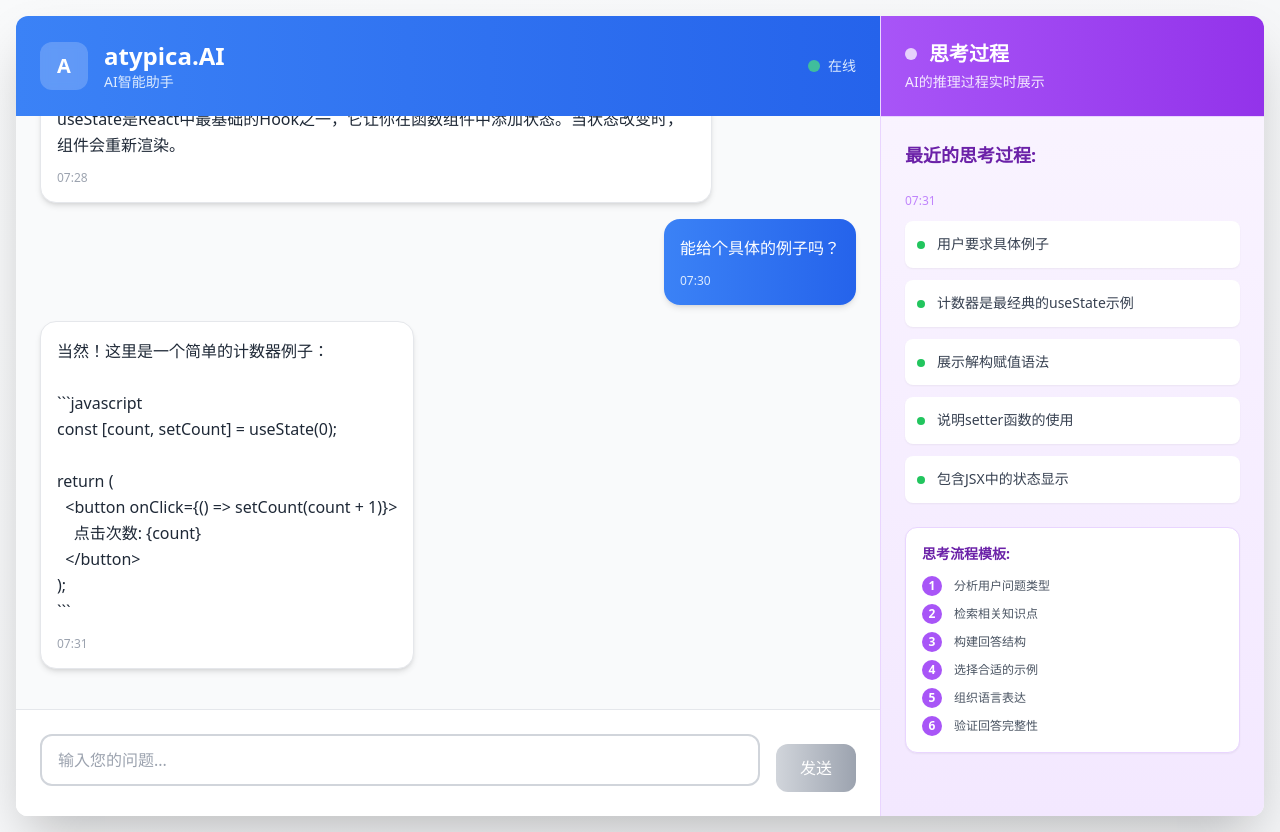
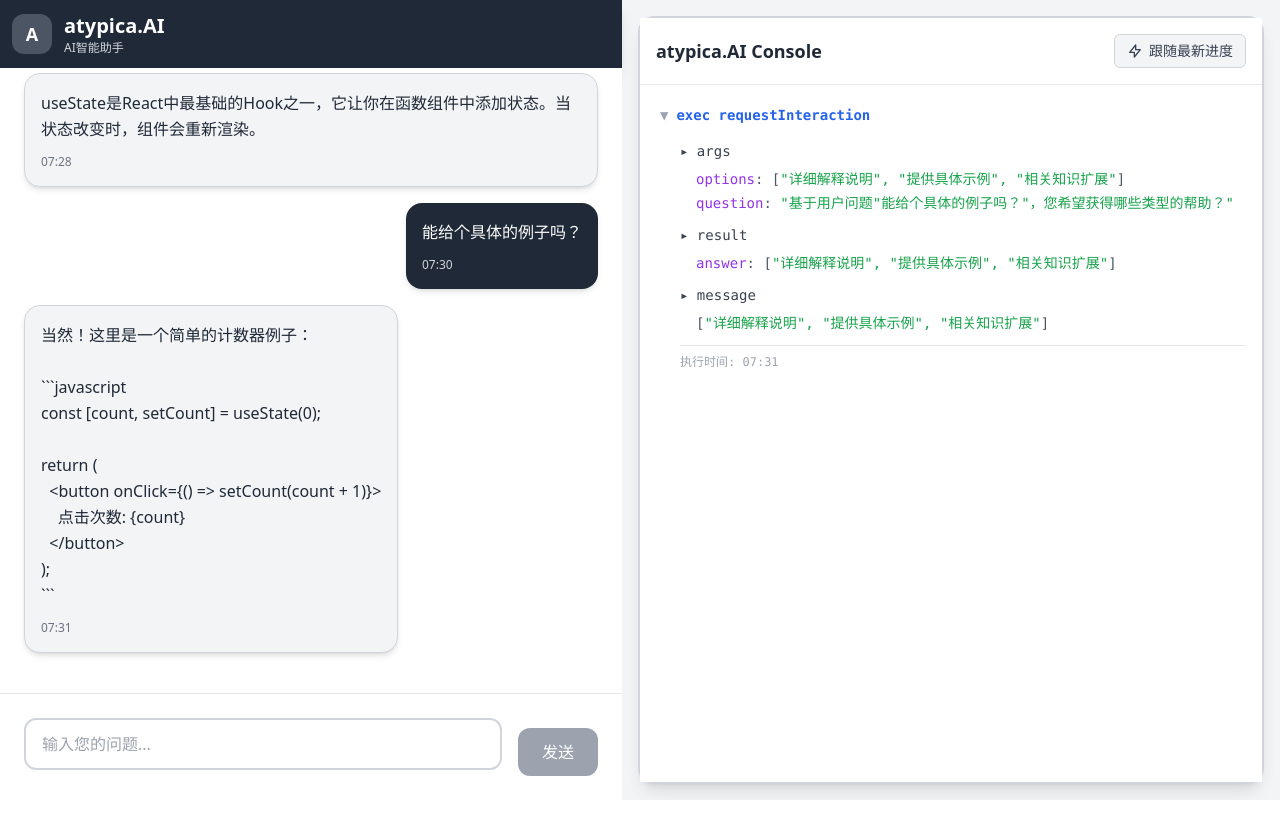
Before and after one commit to wyp512/0615-UIdemo, a React (Vite) app: page / in a window 1280 px wide. After the commit the page ends 800 px from the top, so only its background shows below. Built offline with nearby package versions, Linux system fonts and the light colour scheme.

Commit message:
更改了整体页面布局，变成55分。

```diff
--- a/src/App.tsx
+++ b/src/App.tsx
@@ -137,11 +137,9 @@
   };
 
   return (
-    <div className="min-h-screen bg-gradient-to-br from-gray-50 to-gray-100">
-      <div className="container mx-auto p-4">
-        <div className="bg-white rounded-xl shadow-2xl overflow-hidden">
+    <div className="min-h-screen bg-gray-100">
       <div className="h-screen flex">
-            {/* 左侧聊天区域 */}
+        {/* 左侧聊天区域 - 占一半宽度 */}
         <ChatArea
           messages={messages}
           isTyping={isTyping}
@@ -153,7 +151,7 @@
           messagesEndRef={messagesEndRef}
         />
 
-            {/* 右侧思考过程区域 */}
+        {/* 右侧思考过程区域 - 占一半宽度 */}
         <ThinkingArea
           currentThinking={currentThinking}
           messages={messages}
@@ -162,8 +160,6 @@
         />
       </div>
     </div>
-      </div>
-    </div>
   );
 };
 
--- a/src/components/ChatHeader.tsx
+++ b/src/components/ChatHeader.tsx
@@ -2,18 +2,14 @@
 
 const ChatHeader: React.FC = () => {
   return (
-    <div className="bg-gradient-to-r from-blue-500 to-blue-600 text-white p-6 shadow-lg">
+    <div className="bg-gray-800 text-white p-3 shadow-lg">
       <div className="flex items-center">
-        <div className="w-12 h-12 bg-white bg-opacity-20 backdrop-blur-sm rounded-xl flex items-center justify-center text-white font-bold text-xl mr-4">
+        <div className="w-10 h-10 bg-gray-600 rounded-xl flex items-center justify-center text-white font-bold text-lg mr-3">
           A
         </div>
         <div className="flex-1">
-          <h1 className="text-2xl font-bold">atypica.AI</h1>
-          <p className="text-blue-100 text-sm">AI智能助手</p>
-        </div>
-        <div className="flex items-center">
-          <div className="w-3 h-3 bg-green-400 rounded-full mr-2 animate-pulse"></div>
-          <span className="text-blue-100 text-sm">在线</span>
+          <h1 className="text-xl font-bold">atypica.AI</h1>
+          <p className="text-gray-300 text-xs">AI智能助手</p>
         </div>
       </div>
     </div>
--- a/src/components/ChatInput.tsx
+++ b/src/components/ChatInput.tsx
@@ -24,7 +24,7 @@
             onChange={(e) => setInputValue(e.target.value)}
             onKeyDown={handleKeyPress}
             placeholder="输入您的问题..."
-            className="w-full resize-none border-2 border-gray-300 rounded-xl px-4 py-3 focus:outline-none focus:ring-2 focus:ring-blue-500 focus:border-transparent transition-all duration-200"
+            className="w-full resize-none border-2 border-gray-300 rounded-xl px-4 py-3 focus:outline-none focus:ring-2 focus:ring-gray-500 focus:border-transparent transition-all duration-200"
             rows={1}
             style={{ minHeight: '48px', maxHeight: '120px' }}
           />
@@ -32,7 +32,7 @@
         <button
           onClick={handleSendMessage}
           disabled={!inputValue.trim() || isTyping}
-          className="bg-gradient-to-r from-blue-500 to-blue-600 hover:from-blue-600 hover:to-blue-700 disabled:from-gray-300 disabled:to-gray-400 text-white px-6 py-3 rounded-xl transition-all duration-200 transform hover:scale-105 hover:shadow-lg disabled:transform-none disabled:shadow-none font-medium"
+          className="bg-gray-800 hover:bg-gray-700 disabled:bg-gray-400 text-white px-6 py-3 rounded-xl transition-all duration-200 transform hover:scale-105 hover:shadow-lg disabled:transform-none disabled:shadow-none font-medium"
         >
           发送
         </button>
--- a/src/components/MessageList.tsx
+++ b/src/components/MessageList.tsx
@@ -15,7 +15,7 @@
   messagesEndRef
 }) => {
   return (
-    <div className="flex-1 overflow-y-auto p-6 space-y-4 bg-gray-50">
+    <div className="flex-1 overflow-y-auto p-6 space-y-4 bg-white">
       {messages.map((message) => (
         <div
           key={message.id}
@@ -23,14 +23,14 @@
         >
           <div className={`max-w-2xl rounded-2xl p-4 shadow-md transform transition-all duration-300 hover:scale-105 ${
             message.type === 'user'
-              ? 'bg-gradient-to-r from-blue-500 to-blue-600 text-white ml-auto'
-              : 'bg-white border border-gray-200 text-gray-800'
+              ? 'bg-gray-800 text-white ml-auto'
+              : 'bg-gray-100 border border-gray-300 text-gray-800'
           }`}>
             <div className="whitespace-pre-wrap break-words leading-relaxed">
               {message.content}
             </div>
             <div className={`text-xs mt-3 ${
-              message.type === 'user' ? 'text-blue-100' : 'text-gray-400'
+              message.type === 'user' ? 'text-gray-300' : 'text-gray-500'
             }`}>
               {formatTime(message.timestamp)}
             </div>
@@ -40,14 +40,14 @@
 
       {isTyping && (
         <div className="flex justify-start">
-          <div className="bg-white border border-gray-200 rounded-2xl p-4 shadow-md">
+          <div className="bg-gray-100 border border-gray-300 rounded-2xl p-4 shadow-md">
             <div className="flex items-center space-x-2">
               <div className="flex space-x-1">
-                <div className="w-2 h-2 bg-blue-500 rounded-full animate-bounce"></div>
-                <div className="w-2 h-2 bg-blue-500 rounded-full animate-bounce" style={{animationDelay: '0.1s'}}></div>
-                <div className="w-2 h-2 bg-blue-500 rounded-full animate-bounce" style={{animationDelay: '0.2s'}}></div>
+                <div className="w-2 h-2 bg-gray-600 rounded-full animate-bounce"></div>
+                <div className="w-2 h-2 bg-gray-600 rounded-full animate-bounce" style={{animationDelay: '0.1s'}}></div>
+                <div className="w-2 h-2 bg-gray-600 rounded-full animate-bounce" style={{animationDelay: '0.2s'}}></div>
               </div>
-              <span className="text-sm text-gray-500 ml-2">AI正在思考...</span>
+              <span className="text-sm text-gray-600 ml-2">AI正在思考...</span>
             </div>
           </div>
         </div>
--- a/src/components/ThinkingArea.tsx
+++ b/src/components/ThinkingArea.tsx
@@ -17,7 +17,7 @@
   mockThinkingSteps
 }) => {
   return (
-    <div className="w-96 bg-gradient-to-b from-purple-50 to-purple-100 border-l border-purple-200 flex flex-col">
+    <div className="flex-1 bg-white border-2 border-gray-300 rounded-2xl flex flex-col m-4 shadow-lg">
       <ThinkingHeader />
 
       <ThinkingContent
--- a/src/components/ThinkingContent.tsx
+++ b/src/components/ThinkingContent.tsx
@@ -1,4 +1,4 @@
-import React from 'react';
+import React, { useState } from 'react';
 import type { Message } from '../types';
 
 interface ThinkingContentProps {
@@ -14,52 +14,136 @@
   formatTime,
   mockThinkingSteps
 }) => {
+  const [isExecExpanded, setIsExecExpanded] = useState<boolean>(true);
+
+  const toggleExecSection = () => {
+    setIsExecExpanded(prev => !prev);
+  };
+
+  // 模拟控制台执行过程
+  const generateConsoleLog = (message: Message, userMessage?: Message) => {
+    if (message.type !== 'assistant') return null;
+
+    // 根据用户问题生成相关的选项
+    const generateOptionsBasedOnQuestion = (question: string) => {
+      if (question.includes('React') || question.includes('useState')) {
+        return ["基础语法解释", "实际代码示例", "最佳实践指导", "常见问题解答"];
+      } else if (question.includes('咖啡')) {
+        return ["办公室快速冲泡", "家庭休闲享用", "户外/旅行便携", "社交场合分享"];
+      } else {
+        return ["详细解释说明", "提供具体示例", "相关知识扩展", "实用建议指导"];
+      }
+    };
+
+    const userQuestion = userMessage?.content || '如何更好地理解这个问题？';
+    const options = generateOptionsBasedOnQuestion(userQuestion);
+    const selectedOptions = options.slice(0, 3);
+
+    return {
+      question: `基于用户问题"${userQuestion}"，您希望获得哪些类型的帮助？`,
+      options: selectedOptions,
+      answer: selectedOptions,
+      message: selectedOptions
+    };
+  };
+
+  const latestAssistantMessage = messages
+    .filter(msg => msg.type === 'assistant')
+    .slice(-1)[0];
+
+  const latestUserMessage = messages
+    .filter(msg => msg.type === 'user')
+    .slice(-1)[0];
+
+  const consoleData = latestAssistantMessage ? generateConsoleLog(latestAssistantMessage, latestUserMessage) : null;
+
   return (
-    <div className="flex-1 overflow-y-auto p-6">
+    <div className="flex-1 overflow-y-auto bg-white font-mono text-sm">
       {currentThinking.length > 0 ? (
-        <div className="space-y-4">
-          <h3 className="text-lg font-semibold text-purple-800 mb-4">当前思考步骤:</h3>
+        <div className="p-4 space-y-2">
+          <div className="text-blue-600 font-semibold">▶ exec requestInteraction</div>
           {currentThinking.map((step, index) => (
-            <div key={index} className="flex items-start space-x-3 p-3 bg-white rounded-lg shadow-sm transform transition-all duration-300 hover:shadow-md">
-              <div className="w-2 h-2 bg-purple-500 rounded-full mt-2 flex-shrink-0"></div>
-              <span className="text-sm text-gray-700 leading-relaxed">{step}</span>
+            <div key={index} className="text-gray-600 pl-4">
+              {step}
             </div>
           ))}
         </div>
+      ) : consoleData ? (
+        <div className="p-4 space-y-3">
+          {/* exec 命令 - 可折叠 */}
+          <div
+            className="flex items-center space-x-2 cursor-pointer hover:bg-gray-100 p-1 rounded"
+            onClick={toggleExecSection}
+          >
+            <span className="text-gray-400">
+              {isExecExpanded ? '▼' : '▶'}
+            </span>
+            <span className="text-blue-600 font-semibold">exec requestInteraction</span>
+          </div>
+
+          {isExecExpanded && (
+            <div className="pl-6 space-y-3">
+              {/* args 部分 - 直接显示，不可折叠 */}
+              <div>
+                <div className="text-gray-700 font-medium mb-2">▸ args</div>
+                <div className="pl-4 space-y-1">
+                  <div className="text-gray-600">
+                    <span className="text-purple-600">options</span>: [
+                    {consoleData.options.map((option, index) => (
+                      <span key={index} className="text-green-600">
+                        "{option}"{index < consoleData.options.length - 1 ? ', ' : ''}
+                      </span>
+                    ))}
+                    ]
+                  </div>
+                  <div className="text-gray-600">
+                    <span className="text-purple-600">question</span>: <span className="text-green-600">"{consoleData.question}"</span>
+                  </div>
+                </div>
+              </div>
+
+              {/* result 部分 - 直接显示，不可折叠 */}
+              <div>
+                <div className="text-gray-700 font-medium mb-2">▸ result</div>
+                <div className="pl-4">
+                  <div className="text-gray-600">
+                    <span className="text-purple-600">answer</span>: [
+                    {consoleData.answer.map((answer, index) => (
+                      <span key={index} className="text-green-600">
+                        "{answer}"{index < consoleData.answer.length - 1 ? ', ' : ''}
+                      </span>
+                    ))}
+                    ]
+                  </div>
+                </div>
+              </div>
+
+              {/* message 部分 - 直接显示，不可折叠 */}
+              <div>
+                <div className="text-gray-700 font-medium mb-2">▸ message</div>
+                <div className="pl-4">
+                  <div className="text-gray-600">
+                    [
+                    {consoleData.message.map((msg, index) => (
+                      <span key={index} className="text-green-600">
+                        "{msg}"{index < consoleData.message.length - 1 ? ', ' : ''}
+                      </span>
+                    ))}
+                    ]
+                  </div>
+                </div>
+              </div>
+
+              {/* 时间戳 */}
+              <div className="text-xs text-gray-400 pt-2 border-t border-gray-200">
+                执行时间: {latestAssistantMessage ? formatTime(latestAssistantMessage.timestamp) : ''}
+              </div>
+            </div>
+          )}
+        </div>
       ) : (
-        <div className="space-y-6">
-          <h3 className="text-lg font-semibold text-purple-800">最近的思考过程:</h3>
-          {messages
-            .filter(msg => msg.type === 'assistant' && msg.thinking)
-            .slice(-1)
-            .map((message) => (
-              <div key={message.id} className="space-y-3">
-                <div className="text-xs text-purple-400 mb-3 font-medium">
-                  {formatTime(message.timestamp)}
-                </div>
-                {message.thinking?.map((step, index) => (
-                  <div key={index} className="flex items-start space-x-3 p-3 bg-white rounded-lg shadow-sm">
-                    <div className="w-2 h-2 bg-green-500 rounded-full mt-2 flex-shrink-0"></div>
-                    <span className="text-sm text-gray-700 leading-relaxed">{step}</span>
-                  </div>
-                ))}
-              </div>
-            ))
-          }
-
-          <div className="mt-8 p-4 bg-white rounded-xl shadow-sm border border-purple-200">
-            <h4 className="text-sm font-semibold text-purple-800 mb-3">思考流程模板:</h4>
-            <div className="space-y-2">
-              {mockThinkingSteps.map((step, index) => (
-                <div key={index} className="text-xs text-gray-600 flex items-center">
-                  <span className="w-5 h-5 bg-purple-500 text-white rounded-full text-xs flex items-center justify-center mr-3 font-bold">
-                    {index + 1}
-                  </span>
-                  <span>{step}</span>
-                </div>
-              ))}
-            </div>
-          </div>
+        <div className="p-4 text-gray-500 text-center">
+          等待执行请求...
         </div>
       )}
     </div>
--- a/src/components/ThinkingHeader.tsx
+++ b/src/components/ThinkingHeader.tsx
@@ -2,12 +2,16 @@
 
 const ThinkingHeader: React.FC = () => {
   return (
-    <div className="p-6 border-b border-purple-200 bg-gradient-to-r from-purple-500 to-purple-600 text-white">
-      <h2 className="text-xl font-bold flex items-center">
-        <div className="w-3 h-3 bg-white rounded-full mr-3 animate-pulse"></div>
-        思考过程
+    <div className="p-4 border-b border-gray-200 bg-white flex items-center justify-between">
+      <h2 className="text-lg font-bold text-gray-800">
+        atypica.AI Console
       </h2>
-      <p className="text-purple-100 text-sm mt-1">AI的推理过程实时展示</p>
+      <button className="px-3 py-1.5 text-sm bg-gray-100 hover:bg-gray-200 text-gray-700 rounded-md border border-gray-300 transition-colors duration-200 flex items-center">
+        <svg className="w-4 h-4 mr-1.5" fill="none" stroke="currentColor" viewBox="0 0 24 24">
+          <path strokeLinecap="round" strokeLinejoin="round" strokeWidth={2} d="M13 10V3L4 14h7v7l9-11h-7z" />
+        </svg>
+        跟随最新进度
+      </button>
     </div>
   );
 };
```
Also changed, not shown: src/index.css (+4 -4 lines), 1 other file (tests, documents, lock files or other folders). Lines whose indentation alone changed are shown as unchanged.
